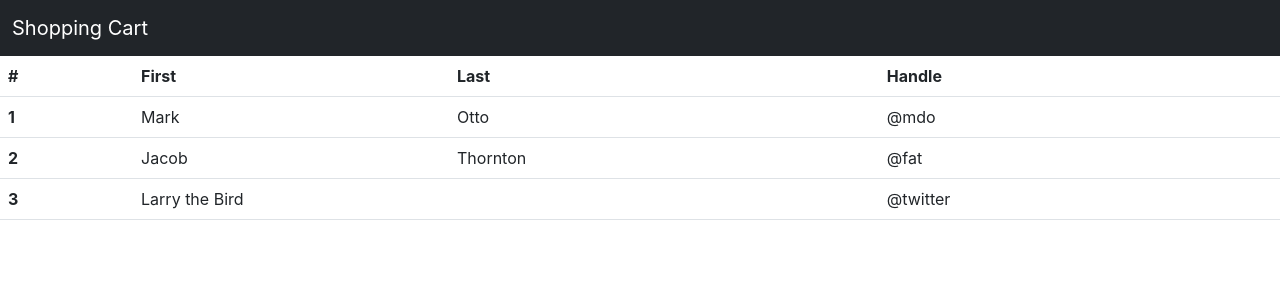
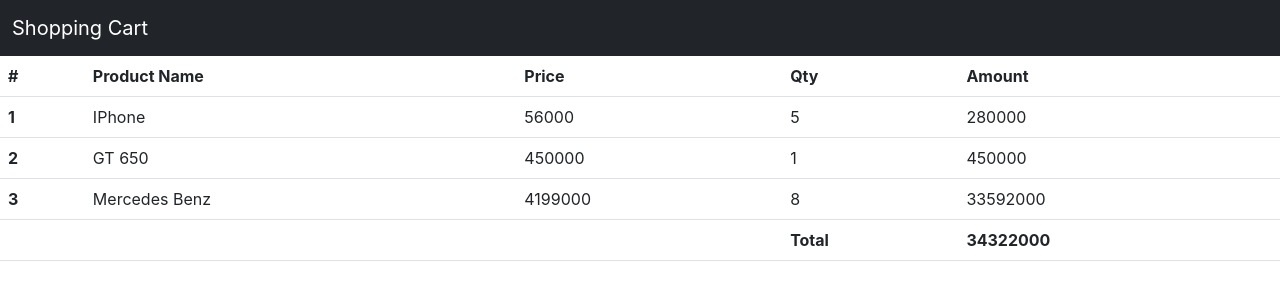
Before and after one commit to XavierOP877/Shopping-Cart, a React (Create React App) app: page /cart in a window 1280 px wide. Shown: the top 300 px of the page. Built offline with nearby package versions, Linux system fonts and the light colour scheme.

Commit message:
app updated

```diff
--- a/package.json
+++ b/package.json
@@ -10,6 +10,7 @@
     "react": "^18.2.0",
     "react-dom": "^18.2.0",
     "react-redux": "^8.0.2",
+    "react-router": "^5.2.1",
     "react-router-dom": "^5.2.1",
     "react-scripts": "5.0.1",
     "redux": "^4.2.0",
--- a/public/index.html
+++ b/public/index.html
@@ -16,6 +16,7 @@
     -->
     <link rel="manifest" href="%PUBLIC_URL%/manifest.json" />
     <link rel="stylesheet" href="https://cdn.jsdelivr.net/npm/bootstrap@5.2.0/dist/css/bootstrap.min.css" integrity="sha384-gH2yIJqKdNHPEq0n4Mqa/HGKIhSkIHeL5AyhkYV8i59U5AR6csBvApHHNl/vI1Bx" crossorigin="anonymous">
+    <link rel="stylesheet" href="https://fonts.googleapis.com/css2?family=Material+Symbols+Outlined:opsz,wght,FILL,GRAD@20..48,100..700,0..1,-50..200" />
     <!--
       Notice the use of %PUBLIC_URL% in the tags above.
       It will be replaced with the URL of the `public` folder during the build.
--- a/src/App.js
+++ b/src/App.js
@@ -16,7 +16,7 @@ function App() {
         <Route path='/cart'>
           <Cart></Cart>
         </Route>
-        <Route path='/preview'>
+        <Route path='/preview:id'>
           <Preview></Preview>
         </Route>
         <Route path='/'>
--- a/src/components/cart.jsx
+++ b/src/components/cart.jsx
@@ -1,34 +1,48 @@
+import { useSelector } from "react-redux";
+
+
+
 
 
 
 let Cart = () => {
+
+    let state = useSelector((state)=>state);
+    let filteredArr = state.filter((el) => el.qty>0)
+    let total = 0;
     return (
         <table class="table">
             <thead>
                 <tr>
                     <th scope="col">#</th>
-                    <th scope="col">First</th>
-                    <th scope="col">Last</th>
-                    <th scope="col">Handle</th>
+                    <th scope="col">Product Name</th>
+                    <th scope="col">Price</th>
+                    <th scope="col">Qty</th>
+                    <th scope="col">Amount</th>
                 </tr>
             </thead>
             <tbody>
+                {
+                    filteredArr.map((el,index)=>{
+                        let amount = el.price*el.qty;
+                        total+=amount
+                        return(
+                            <tr>
+                                <th scope="row">{index+1}</th>
+                                <td>{el.name}</td>
+                                <td>{el.price}</td>
+                                <td>{el.qty}</td>
+                                <td>{el.price*el.qty}</td>
+                            </tr>
+                        )
+                    })
+                }
                 <tr>
-                    <th scope="row">1</th>
-                    <td>Mark</td>
-                    <td>Otto</td>
-                    <td>@mdo</td>
-                </tr>
-                <tr>
-                    <th scope="row">2</th>
-                    <td>Jacob</td>
-                    <td>Thornton</td>
-                    <td>@fat</td>
-                </tr>
-                <tr>
-                    <th scope="row">3</th>
-                    <td colspan="2">Larry the Bird</td>
-                    <td>@twitter</td>
+                    <th></th>
+                    <td></td>
+                    <td></td>
+                    <th>Total</th>
+                    <th>{total}</th>
                 </tr>
             </tbody>
         </table>
--- a/src/components/home.css
+++ b/src/components/home.css
@@ -4,3 +4,21 @@
     align-items: center;
     padding-top: 4rem;
 }
+
+.shopping-cart-home{
+    position: fixed;
+    bottom: 3rem;
+    right: 4rem;
+    height: 4rem;
+    width: 4rem;
+    border-radius: 50%;
+    border: none;
+    background: lightblue;
+    display: flex;
+    align-items: center;
+    justify-content: center;
+}
+
+.shopping-cart-home span{
+    font-size: 2rem;
+}
--- a/src/components/home.jsx
+++ b/src/components/home.jsx
@@ -1,17 +1,23 @@
 import Product from "./product"
 import "./home.css"
+import { useSelector } from "react-redux"
 
 
 
 let Home = () => {
-    return(
+    let state = useSelector((state)=>state);
+    return (
         <>
-        <div className="product-container">
-            <Product/>
-            <Product/>
-            <Product/>
-            <Product/>
-        </div>
+            <div className="product-container">
+                {state.map((el,index)=>(
+                    <Product key={index} data={el} />
+                ))}
+                <button className="shopping-cart-home">
+                    <span class="material-symbols-outlined">
+                        shopping_cart
+                    </span>
+                </button>
+            </div>
         </>
     )
 }
--- a/src/components/preview.jsx
+++ b/src/components/preview.jsx
@@ -1,16 +1,21 @@
 import "./preview.css"
+import {useParams} from "react-router"
+import { useSelector } from "react-redux";
 
 
 
 let Preview = () => {
+    let {id} = useParams();
+    let state = useSelector((state)=>state);
+    let reqObj = state[id];
     return(
         <>
             <div className="preview-container">
                 <div className="preview-img-container">
-                    <img src="https://rukminim1.flixcart.com/image/416/416/k2jbyq80pkrrdj/mobile-refurbished/x/j/s/iphone-11-128-d-mwm02hn-a-apple-0-original-imafkg242ugz8hwc.jpeg?q=70" alt="" />
+                    <img src={reqObj.img} alt=""/>
                 </div>
                 <div className="preview-listing">
-                    <h2>IPhone</h2>
+                    <h2>{reqObj.name}</h2>
                     <p>
                         Lorem ipsum dolor sit, amet consectetur adipisicing elit. Necessitatibus neque ea ipsam, praesentium possimus doloribus vel impedit. Nesciunt quaerat doloremque autem placeat. Eius exercitationem quis excepturi illum, suscipit beatae explicabo.
                     </p>
--- a/src/components/product.css
+++ b/src/components/product.css
@@ -25,7 +25,7 @@
 .product-btn button{
     border: none;
     outline: none;
-    background-color: blue;
+    background-color: lightseagreen;
     color: white;
     border-radius: 8px;
     padding: 4px 8px;
--- a/src/components/product.jsx
+++ b/src/components/product.jsx
@@ -1,11 +1,11 @@
 import "./product.css"
 
 
-let Product = () => {
+let Product = (props) => {
     return(
         <div className="product-card">
             <div className="product-img">
-                <img src="https://rukminim1.flixcart.com/image/416/416/l367dzk0/computer/r/v/p/hp-15s-notebook-hp-original-imagecpfyfatcvaf.jpeg?q=70" alt=""/>
+                <img src={props.data.img} alt="product image"/>
             </div>
             <div className="product-btn">
                 <button>Add to cart</button>
--- a/src/redux/reducers.js
+++ b/src/redux/reducers.js
@@ -6,21 +6,21 @@ let initialState = [
         name:'IPhone',
         img:"https://rukminim1.flixcart.com/image/416/416/k2jbyq80pkrrdj/mobile-refurbished/x/j/s/iphone-11-128-d-mwm02hn-a-apple-0-original-imafkg242ugz8hwc.jpeg?q=70",
         price:"56000",
-        qty:0,
+        qty:5,
     },
     {
         id:1,
         name:"GT 650",
         img:"https://gaadiwaadi.com/wp-content/uploads/2021/04/modified-Royal-Enfield-GT650-Thailand-1-1068x712.jpg",
         price:"450000",
-        qty:0,
+        qty:1,
     },
     {
         id:2,
         name:"Mercedes Benz",
         img:"https://s1.cdn.autoevolution.com/images/models/MERCEDES-BENZ_GLC-2022_main.jpg",
         price:"4199000",
-        qty:0
+        qty:8,
     }
 ]
 
```
Also changed, not shown: 1 other file (tests, documents, lock files or other folders).
